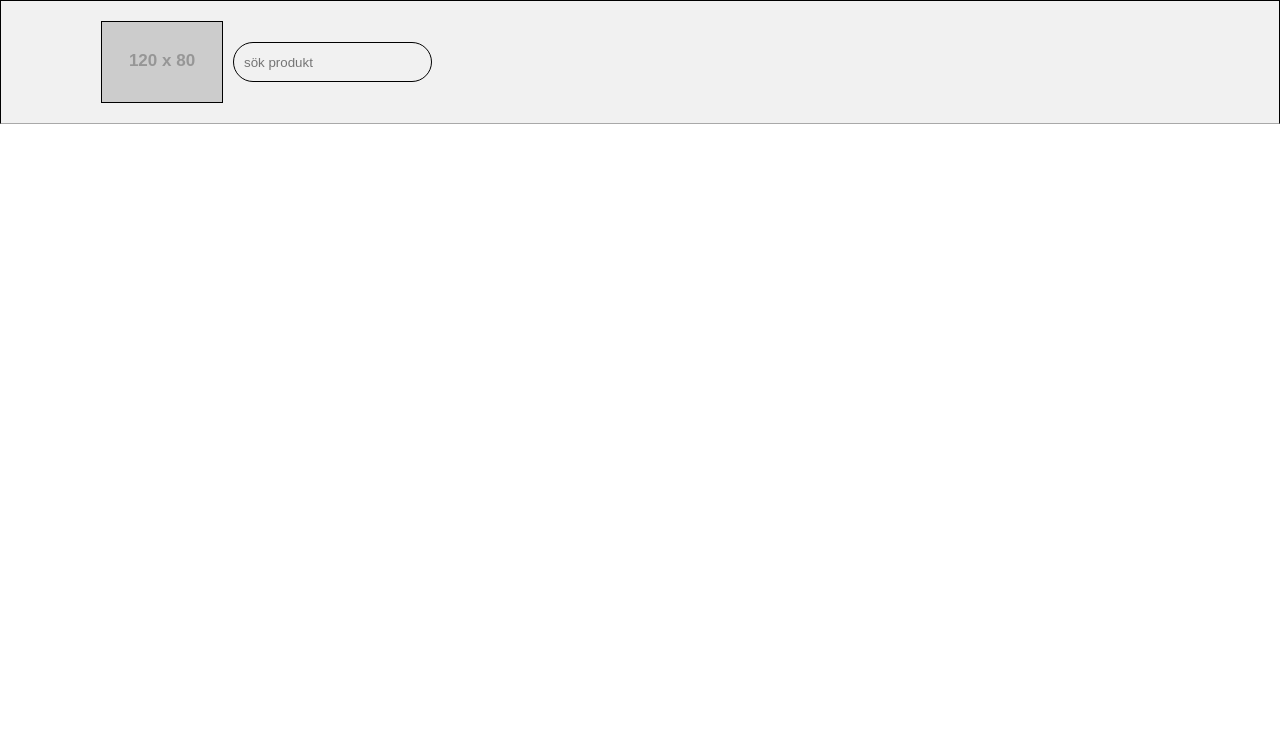
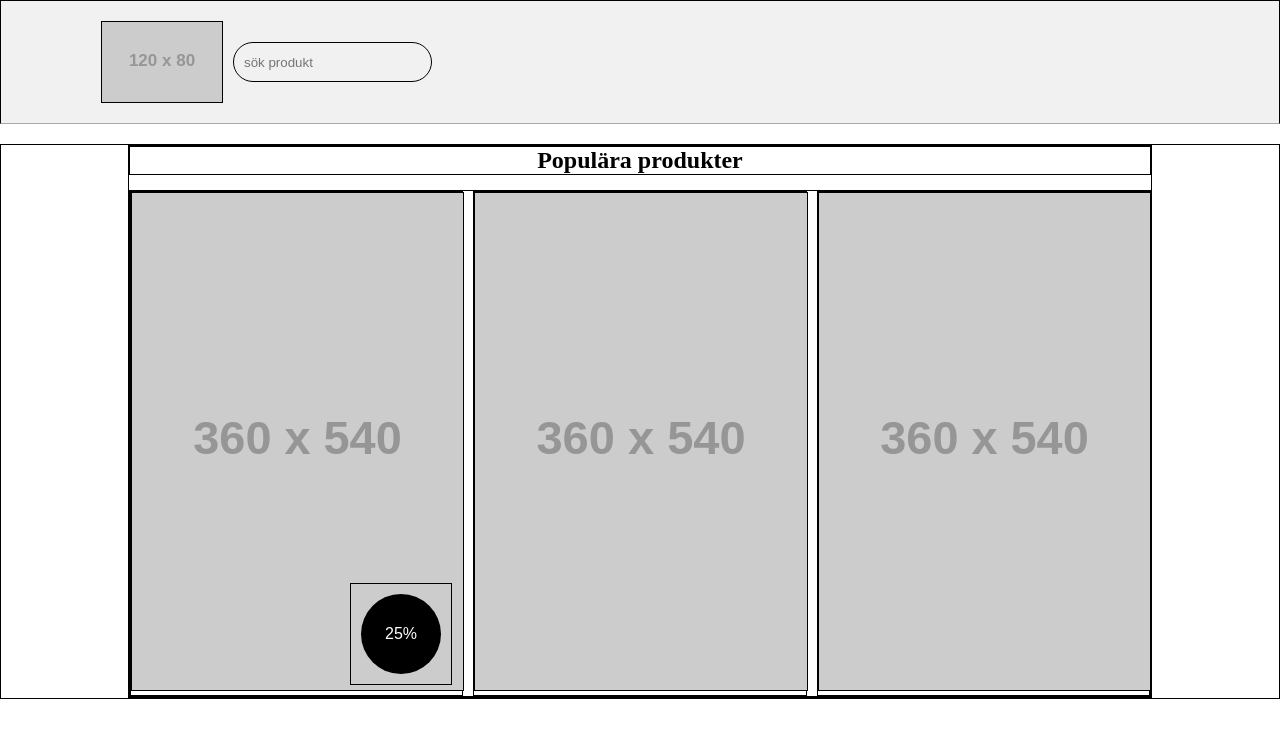
Before and after one commit to ayatnasri/positioning, a plain HTML site: page index.html in a window 1280 px wide. Shown: the top 738 px of the page. Drawn offline with Linux system fonts and the light colour scheme; placeholder pictures from the web are drawn by us.

Commit message:
Add hero

```diff
--- /dev/null
+++ b/css/components/hero.css
@@ -0,0 +1,33 @@
+/* .hero > div{
+    display: flex;
+    gap: 10px;
+    justify-content: center;
+} */
+
+.hero {
+    width: 80%;
+    margin: 0 auto;
+}
+
+.hero > div {
+    display: flex;
+    gap: 10px;
+}
+
+.hero h1{
+    text-align: center;
+    margin-bottom: 15px;
+}
+.hero .product-card{
+    flex-grow: 1;
+    position: relative;
+}
+.hero .product-card img {
+    width: 100%;
+}
+.hero .product-card svg {
+    position: absolute;
+    margin: 0 auto;
+  bottom: 10px;
+  right: 10px;
+}
--- a/css/components/site-header.css
+++ b/css/components/site-header.css
@@ -6,6 +6,8 @@
     background-color: #f1f1f1;
     border-bottom: 1px solid darkgray;
     margin-bottom: 20px;
+    position: sticky;
+    top: 0;
 }
 form{
     border-radius: 20px;
--- a/css/style.css
+++ b/css/style.css
@@ -1,9 +1,13 @@
 @import "components/site-header.css";
+@import "components/hero.css";
 
 * {
     margin: 0;
     padding: 0;
 }
+body{
+    height: 2000px;
+}
 body *{
     border: 1px solid black;
 }
--- a/index.html
+++ b/index.html
@@ -15,5 +15,36 @@
         <input type="search" name="q" placeholder="sök produkt" />
       </form>
     </header>
+
+    <main>
+      <section class="hero">
+        <h1>Populära produkter</h1>
+        <div>
+          <div class="product-card">
+            <img src="https://via.placeholder.com/360x540" alt="" />
+            <svg height="100" width="100">
+              <circle cx="50" cy="50" r="40" fill="black" />
+              <text
+                x="50%"
+                y="50%"
+                text-anchor="middle"
+                fill="white"
+                font-size="1em"
+                font-family="Arial"
+                dy=".3em"
+              >
+                25%
+              </text>
+            </svg>
+          </div>
+          <div class="product-card">
+            <img src="https://via.placeholder.com/360x540" alt="" />
+          </div>
+          <div class="product-card">
+            <img src="https://via.placeholder.com/360x540" alt="" />
+          </div>
+        </div>
+      </section>
+    </main>
   </body>
 </html>
```
